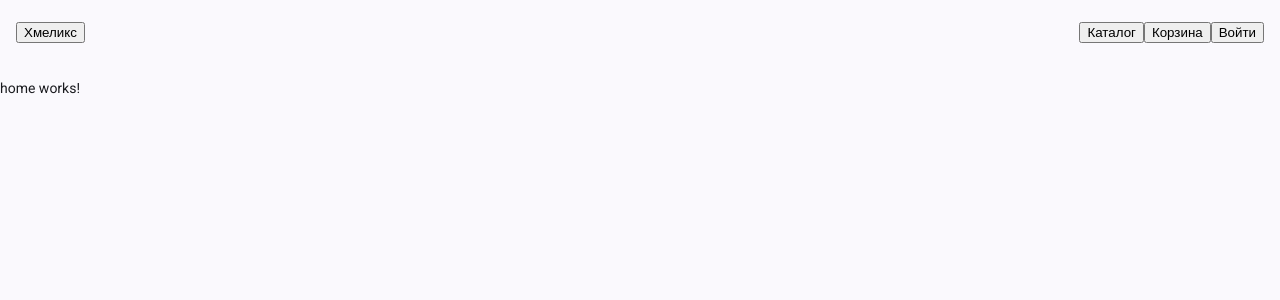
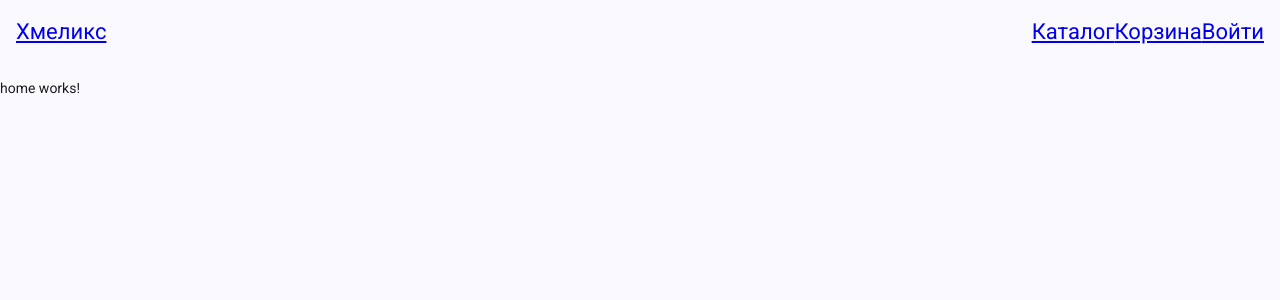
Before and after one commit to xelas04/Hmelix, an Angular app in the folder hmelix-frontend/: page / in a window 1280 px wide. Shown: the top 300 px of the page. Built offline with nearby package versions, Linux system fonts and the light colour scheme.

Commit message:
fix: routing beta

```diff
--- a/hmelix-frontend/src/app/app.routes.ts
+++ b/hmelix-frontend/src/app/app.routes.ts
@@ -3,6 +3,7 @@ import { Routes } from '@angular/router';
 export const routes: Routes = [
     { path: '', loadComponent: () => import('./home/home').then(m => m.Home) },
     { path: 'api/catalog', loadComponent: () => import('./catalog/catalog').then(m => m.Catalog) },
+    { path: 'api/cart', loadComponent: () => import('./cart/cart').then(m => m.Cart) },
     { path: 'api/user', loadComponent: () => import('./user/user').then(m => m.User) },
     { path: '**', redirectTo: '' }
 ];
--- /dev/null
+++ b/hmelix-frontend/src/app/cart/cart.html
@@ -0,0 +1 @@
+<p>cart works!</p>
--- a/hmelix-frontend/src/app/header/header.html
+++ b/hmelix-frontend/src/app/header/header.html
@@ -1,11 +1,11 @@
 <mat-toolbar>
-    <button>Хмеликс</button>
+  <a mat-button routerLink="/">Хмеликс</a>
 
-    <span class="spacer"></span>
+  <span class="spacer"></span>
 
-    <button>Каталог</button>
+  <a mat-button routerLink="/api/catalog">Каталог</a>
 
-    <button>Корзина</button>
+  <a mat-button routerLink="/api/cart">Корзина</a>
 
-    <button>Войти</button>
+  <a mat-button routerLink="/api/user">Войти</a>
 </mat-toolbar>
--- a/hmelix-frontend/src/app/header/header.ts
+++ b/hmelix-frontend/src/app/header/header.ts
@@ -1,8 +1,9 @@
 import { Component } from '@angular/core';
-import {MatToolbarModule} from '@angular/material/toolbar';
+import { MatToolbarModule } from '@angular/material/toolbar';
+import { RouterLink } from '@angular/router';
 
 @Component({
-  imports: [MatToolbarModule],
+  imports: [MatToolbarModule, RouterLink],
   selector: 'app-header',
   styleUrl: './header.scss',
   templateUrl: './header.html',
```
Also changed, not shown: hmelix-frontend/src/app/cart/cart.ts (added, +9 -0 lines), hmelix-frontend/src/app/cart/cart.scss (added), 1 other file (tests, documents, lock files or other folders).
